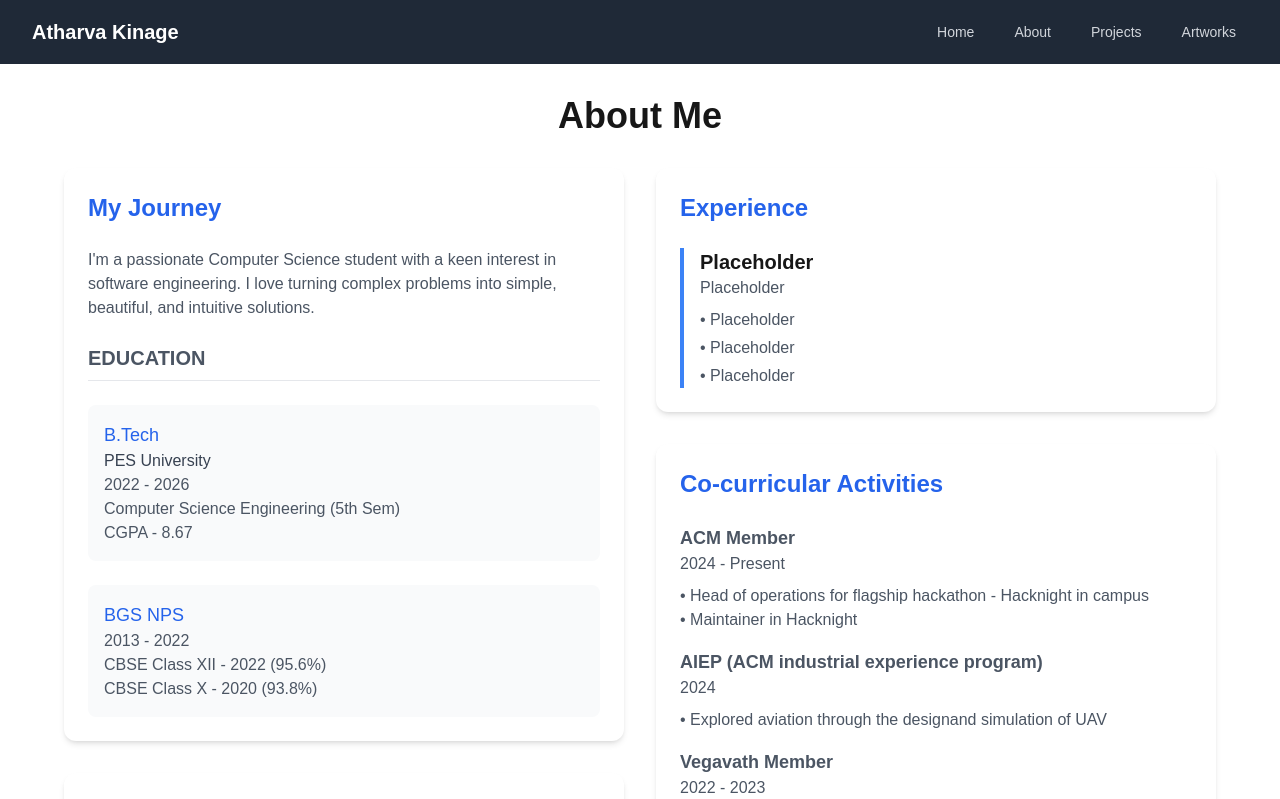
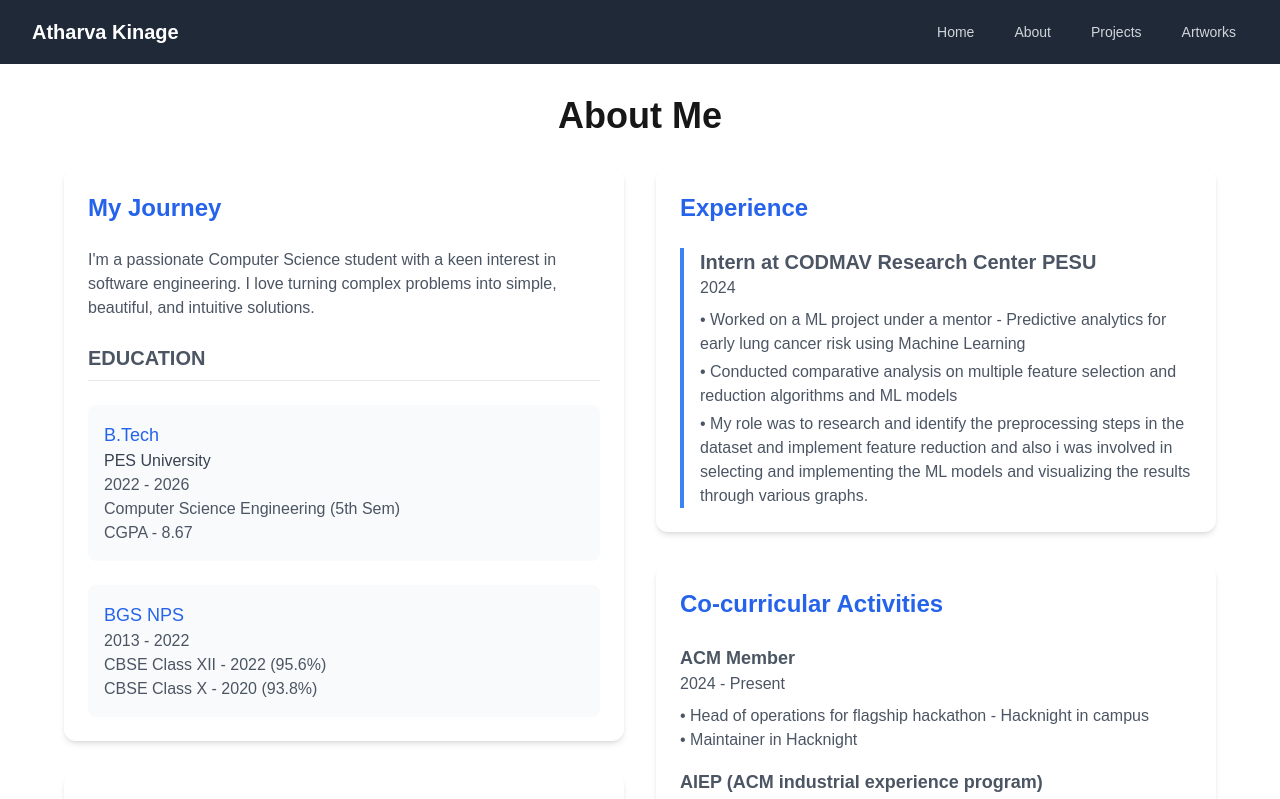
Before and after one commit to atharvakinage/my-portfolio, a Next.js app: page /about in a window 1280 px wide. Shown: the top 799 px of the page. Built offline with nearby package versions, Linux system fonts and the light colour scheme.

Commit message:
Update about page - added experience

```diff
--- a/src/app/about/page.js
+++ b/src/app/about/page.js
@@ -86,12 +86,12 @@ export default function About() {
             <h2 className="text-2xl font-semibold mb-6 text-blue-600">Experience</h2>
             <div className="space-y-6">
               <div className="border-l-4 border-blue-500 pl-4">
-                <h3 className="text-xl font-semibold">Placeholder</h3>
-                <p className="text-gray-600">Placeholder</p>
+                <h3 className="text-xl text-gray-600 font-semibold">Intern at CODMAV Research Center PESU</h3>
+                <p className="text-gray-600">2024</p>
                 <ul className="mt-2 space-y-1 text-gray-600">
-                  <li>• Placeholder</li>
-                  <li>• Placeholder</li>
-                  <li>• Placeholder</li>
+                  <li>• Worked on a ML project under a mentor - Predictive analytics for early lung cancer risk using Machine Learning</li>
+                  <li>• Conducted comparative analysis on multiple feature selection and reduction algorithms and ML models</li>
+                  <li>• My role was to research and identify the preprocessing steps in the dataset and implement feature reduction and also i was involved in selecting and implementing the ML models and visualizing the results through various graphs.</li>
                 </ul>
               </div>
             </div>
```
